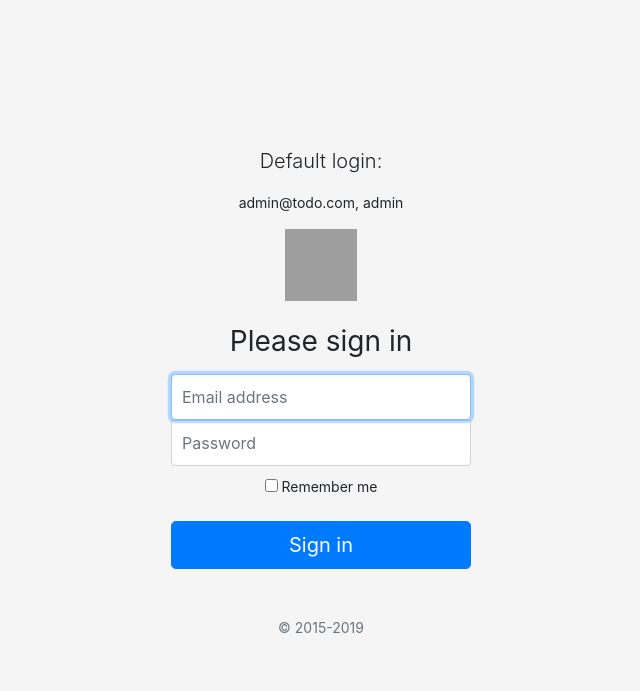
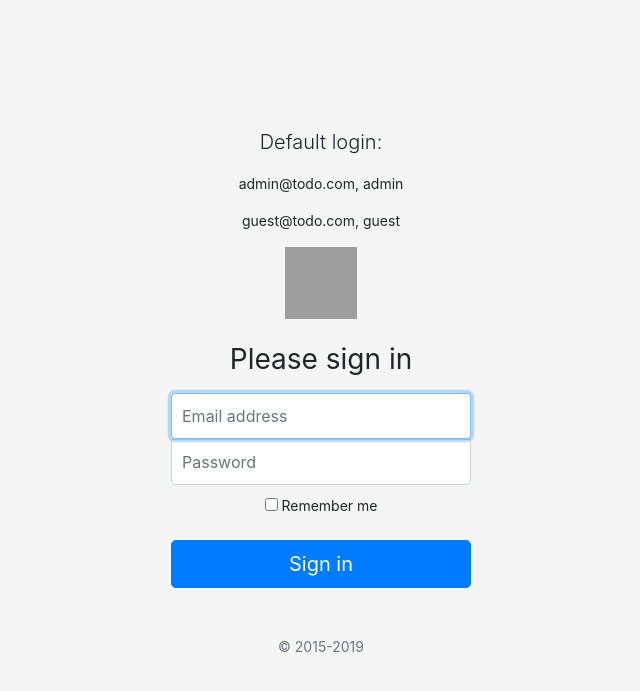
Before and after one commit to olowoseun/todoapp, a PHP site: page /login.php in a window 1280 px wide. Shown: the top 691 px of the page, without its empty margins (319-959 px from the left). Run offline with PHP 8.4, Linux system fonts and the light colour scheme; grey boxes are pictures that could not be loaded.

Commit message:
Added guest login

```diff
--- a/login.php
+++ b/login.php
@@ -78,6 +78,7 @@
         ?>
         <p class="lead">Default login:</p>
         <p>admin@todo.com, admin</p>
+        <p>guest@todo.com, guest</p>
         <img class="mb-4" src="https://getbootstrap.com/docs/4.0/assets/brand/bootstrap-solid.svg" alt="" width="72" height="72">
         <h1 class="h3 mb-3 font-weight-normal">Please sign in</h1>
         <label for="email" class="sr-only">Email address</label>
```
